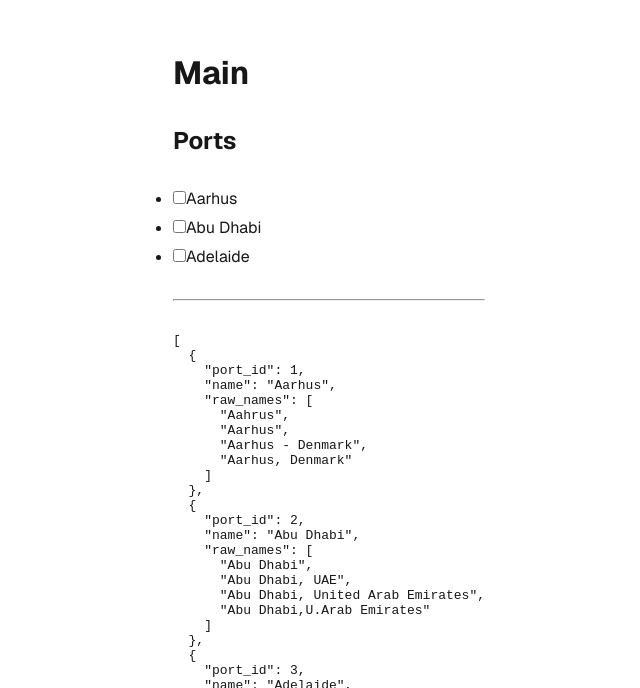
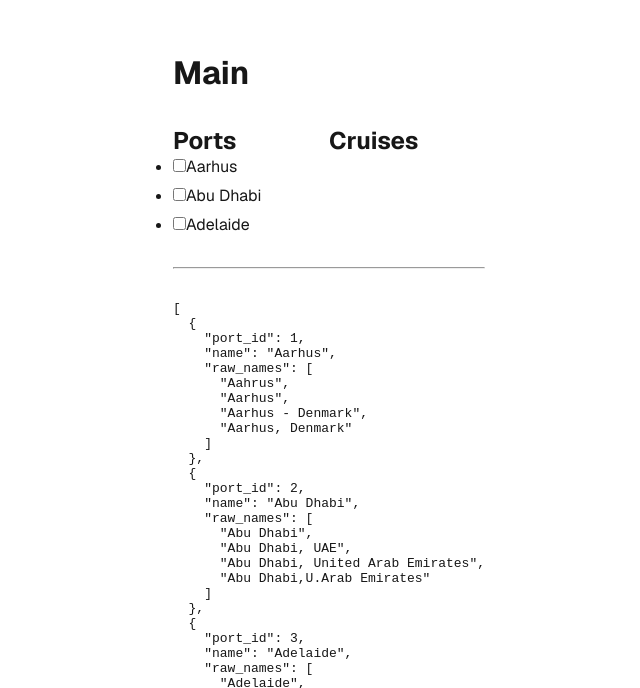
Before and after one commit to pixelhijack/port-search, a Next.js app: page / in a window 1280 px wide. Shown: the part 112-800 px from the top of the page, without its empty margins (311-951 px from the left). Built offline with nearby package versions, Linux system fonts and the light colour scheme.

Commit message:
[UI] Show cruises based on selected ports, first iteration

```diff
--- a/src/app/globals.css
+++ b/src/app/globals.css
@@ -40,3 +40,17 @@ a {
     color-scheme: dark;
   }
 }
+
+.row {
+  display: flex;
+  flex-direction: row;
+  flex-wrap: wrap;
+  width: 100%;
+}
+
+.column {
+  display: flex;
+  flex-direction: column;
+  flex-basis: 100%;
+  flex: 1;
+}
--- a/src/app/page.tsx
+++ b/src/app/page.tsx
@@ -31,6 +31,7 @@ export default function Home() {
   const [ports, setPorts] = useState<Port[] | null>(null);
   const [cruises, setCruises] = useState<Cruise[] | null>(null);
   const [error, setError] = useState<string | null>(null);
+  const [selectedPorts, setSelectedPorts] = useState<Port[] | []>([]);
 
   useEffect(() => {
     async function fetchPorts() {
@@ -70,12 +71,29 @@ export default function Home() {
     <div className={styles.page}>
       <main className={styles.main}>
         <h1>Main</h1>
-          <h2>Ports</h2>
+          <div className='row'>
+            <div className='column'>
+            <h2>Ports</h2>
+              {ports && (
+                <CheckList
+                  items={ports.map((port: Port) => port.name)}
+                  onSelect={(selectedNames) => setSelectedPorts(ports.filter(port => selectedNames.includes(port.name)))}
+                />
+              )}
+            </div>
+            <div className='column'>
+              <h2>Cruises</h2>
+              {cruises && (
+                cruises.filter(
+                  cruise => cruise.ports_of_call.some(id => selectedPorts.map(port => port.port_id).includes(id))
+                ).map(
+                  cruise => (<div key={cruise.cruise_id}>{cruise.name}</div>)
+                )
+              )}
+            </div>
+          </div>
+          <hr/>
           {error && <p>Error: {error}</p>}
-          {ports && (
-            <CheckList items={ports.map((port: Port) => port.name)} onSelect={(selected) => console.log('selected', selected)}/>
-          )}
-          <hr/>
           {ports ? (
             <pre>{JSON.stringify(ports, null, 2)}</pre>
           ) : (
```
